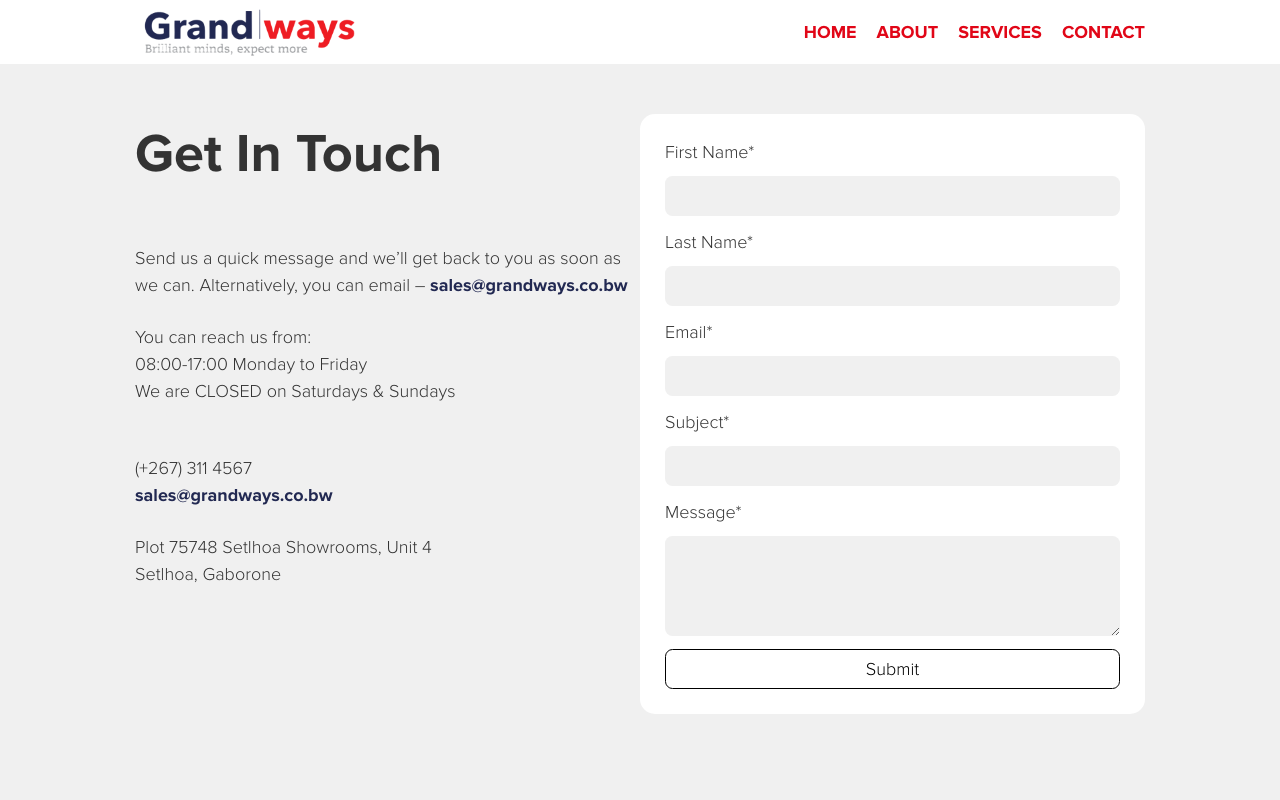
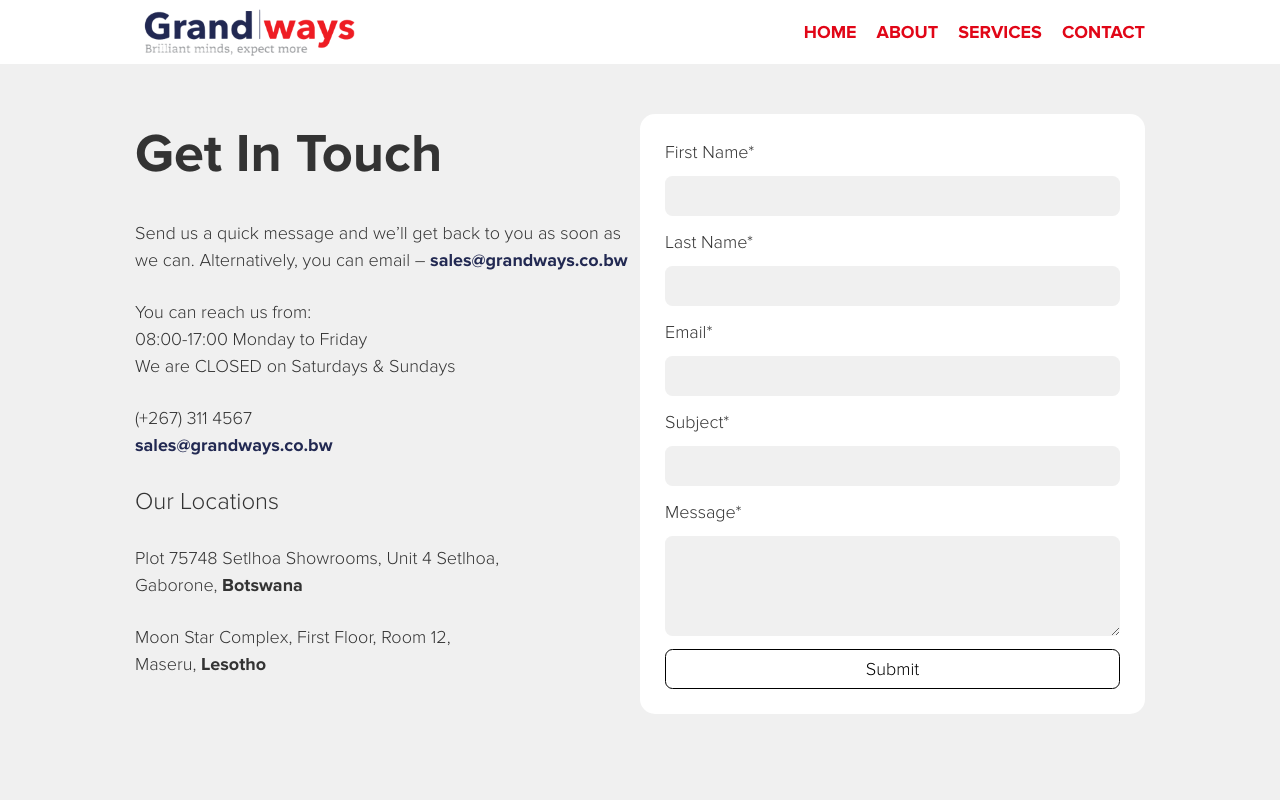
Before and after one commit to Grandways/GrandwaysWebsite, a Next.js app: page /contact in a window 1280 px wide. Shown: the top 800 px of the page. Built offline with nearby package versions, Linux system fonts and the light colour scheme.

Commit message:
added locaitons

```diff
--- a/app/(root)/contact/page.jsx
+++ b/app/(root)/contact/page.jsx
@@ -41,7 +41,7 @@ const Contact = () => {
     <>
       <div>
         <div className="w-full h-[700px] flex px-[135px] py-[50px] bg-[#f0f0f0] max-md:flex-col max-md:h-fit max-md:gap-[50px] max-md:px-[16px]">
-            <div className="w-1/2 flex flex-col gap-[50px] max-md:w-full">
+            <div className="w-1/2 flex flex-col gap-[25px] max-md:w-full">
                 <h2 className="max-md:text-[36px] max-md:text-center">Get In Touch</h2>
                 <div className="flex flex-col gap-[25px]">
                     <p className="max-md:text-[16px] max-md:text-center">
@@ -56,8 +56,14 @@ const Contact = () => {
                     <p className="max-md:text-[16px] max-md:text-center">
                         (+267) 311 4567<br/><Link href={`mailto:${'sales@grandways.co.bw'}`}><span className="font-bold text-[#222952]">sales@grandways.co.bw</span></Link>
                     </p>
+
+                    <p className="text-[24px]">Our Locations</p>
+
                     <p className="max-md:text-[16px] max-md:text-center">
-                        Plot 75748 Setlhoa Showrooms, Unit 4<br/>Setlhoa, Gaborone
+                        Plot 75748 Setlhoa Showrooms, Unit 4 Setlhoa,<br/>Gaborone, <span className="font-bold">Botswana</span>
+                    </p>
+                    <p className="max-md:text-[16px] max-md:text-center">
+                        Moon Star Complex, First Floor, Room 12,<br/>Maseru, <span className="font-bold">Lesotho</span>
                     </p>
                 </div>
             </div>
```
